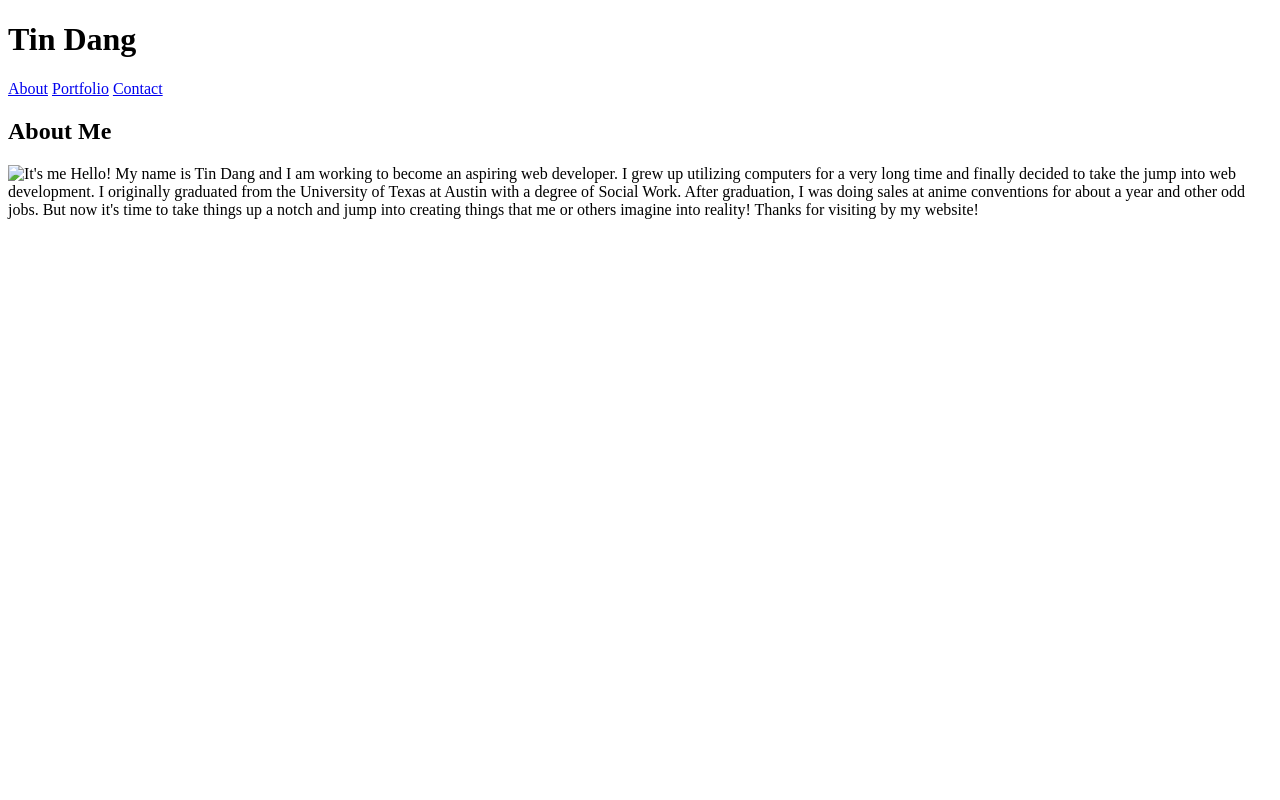
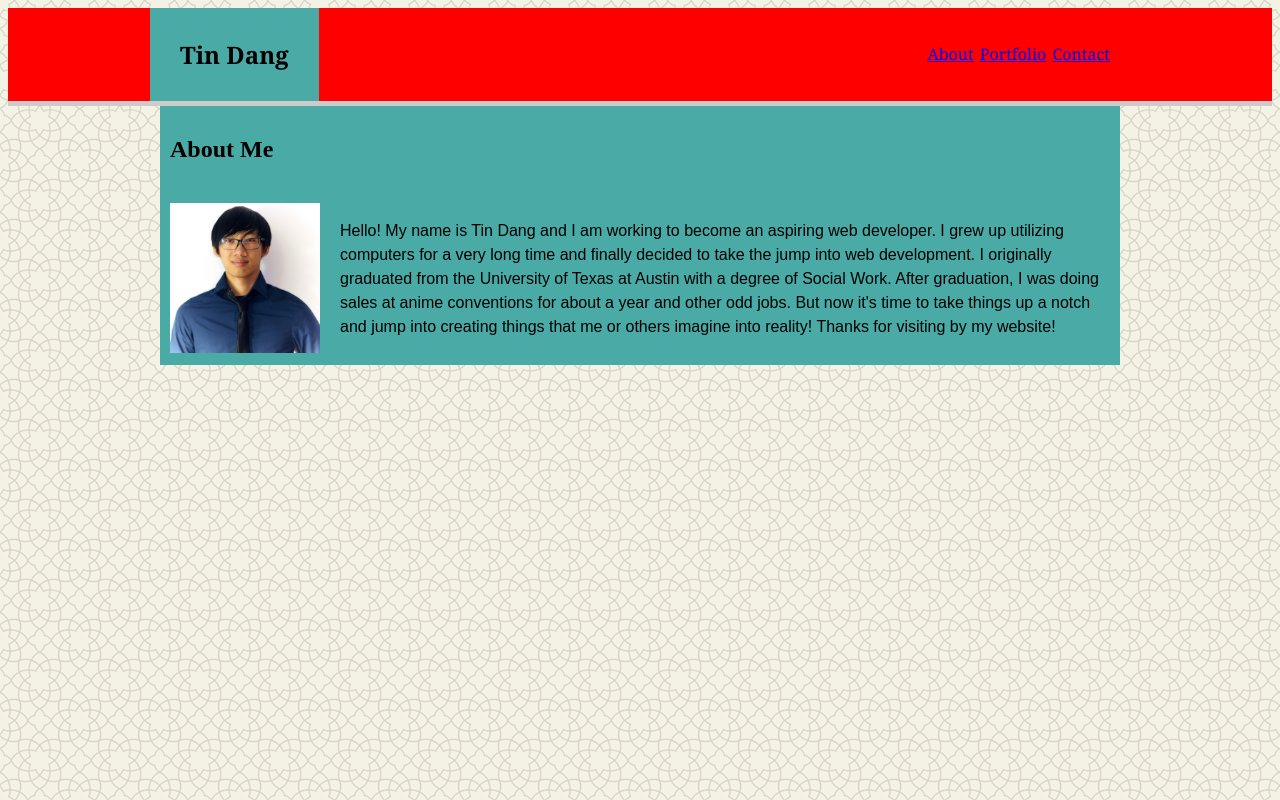
Before and after one commit to tintdang/Basic-Portfolio, a plain HTML site: page index.html in a window 1280 px wide. Drawn offline with Linux system fonts and the light colour scheme.

Commit message:
All basic skeleton done, added more into CSS

```diff
--- a/assets/css/style.css
+++ b/assets/css/style.css
@@ -0,0 +1,65 @@
+header {
+    background-color: red;
+    border-bottom: 5px solid #cccccc;
+    font-family: 'Georgia', 'Times New Roman', Times, serif;
+    float: left;
+    width: 100%;
+    margin: auto;
+
+}
+
+body {
+    background-image: url(/assets/images/oriental.png)
+}
+
+section {
+    width: 980px;
+    margin: auto;
+    box-sizing: border-box;
+}
+
+h1 {
+    background-color: #4aaaa5;
+    float: left;
+    padding: 30px;
+    margin: auto;
+    text-align: center;
+}
+
+nav {
+    float: right;
+    padding: 20px;
+    margin-right: 0px;
+    margin-top: 15px;
+}
+
+a {
+    margin-left: 2px;
+}
+
+div {
+    clear: both;
+    margin-top: 10px;
+}
+
+.container {
+    width: 960px;
+    margin: auto;
+    padding: 10px;
+    background-color: #4aaaa5;
+    box-sizing: border-box;
+}
+
+#bio-image {
+    float: left;
+    margin-right: 20px;
+}
+
+p {
+    line-height: 1.5em;
+    font-family: Arial, 'Helvetica Neue', Helvetica, sans-serif;
+}
+
+.projects {
+    color: #4aaaa5;
+}
--- a/index.html
+++ b/index.html
@@ -10,6 +10,7 @@
 
 <body>
     <header>
+        <section>
             <h1>Tin Dang</h1>
 
             <!--Links to the other pages-->
@@ -18,21 +19,22 @@
                 <a href="portfolio.html">Portfolio</a>
                 <a href="contact.html">Contact</a>
             </nav>
+        </section>
     </header>
 
     <div>
-        <section>
+        <section class="container">
             <h2>About Me</h2>
         </section>
 
-        <section>
+        <section class="container">
             <!--Picture of me-->
-            <img src="#" alt="It's me">
-            <a>Hello! My name is Tin Dang and I am working to become an aspiring web developer. I grew up utilizing computers
+            <img id="bio-image" width="150" height="150" src="assets/images/profile.jpg" alt="It's me">
+            <p>Hello! My name is Tin Dang and I am working to become an aspiring web developer. I grew up utilizing computers
                 for a very long time and finally decided to take the jump into web development. I originally graduated from
                 the University of Texas at Austin with a degree of Social Work. After graduation, I was doing sales at anime
                 conventions for about a year and other odd jobs. But now it's time to take things up a notch and jump into
-                creating things that me or others imagine into reality! Thanks for visiting by my website!</a>
+                creating things that me or others imagine into reality! Thanks for visiting by my website!</p>
         </section>
     </div>
 </body>
```
Also changed, not shown: contact.html (+10 -4 lines), portfolio.html (+4 -0 lines), assets/images/oriental.png (added), assets/images/profile.jpg (added). Lines whose indentation alone changed are shown as unchanged.
